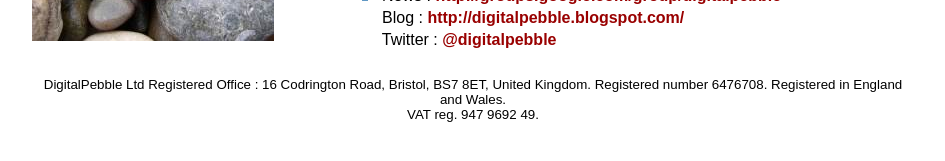
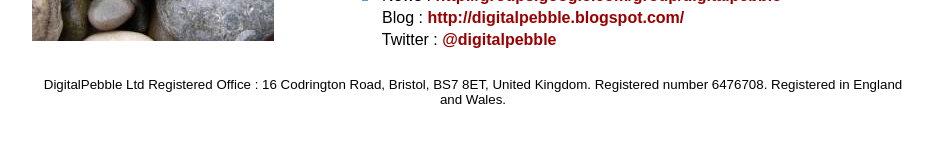
Before and after one commit to DigitalPebble/digitalpebble.github.io, a Jekyll site: the page built from contact.html, in a window 1280 px wide. Shown: the part 276-437 px from the top of the page, without its empty margins (167-1112 px from the left). Built offline with Jekyll 4.4.1, drawn with Linux system fonts in a browser that asks for light colours.

Commit message:
removed vat

```diff
--- a/contact.html
+++ b/contact.html
@@ -62,5 +62,5 @@
       <td style="text-align: center; vertical-align: middle;"
         colspan="3"><small>
         DigitalPebble Ltd Registered Office : 16 Codrington Road, Bristol, BS7 8ET, United Kingdom. Registered number
-        6476708. Registered in England and Wales. <br>VAT reg. 947 9692 49.
+        6476708. Registered in England and Wales. <br>
         </small>
```
